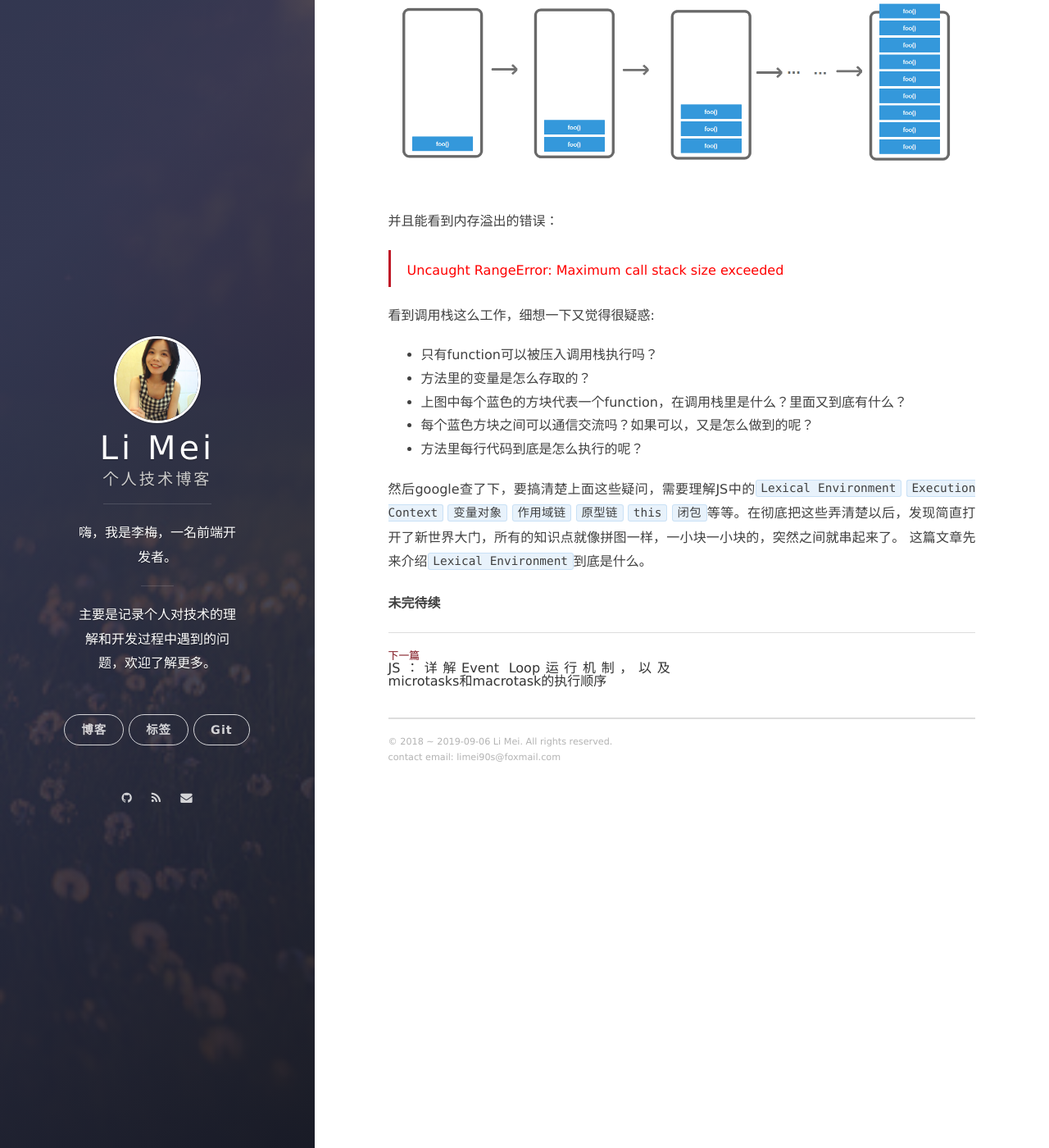
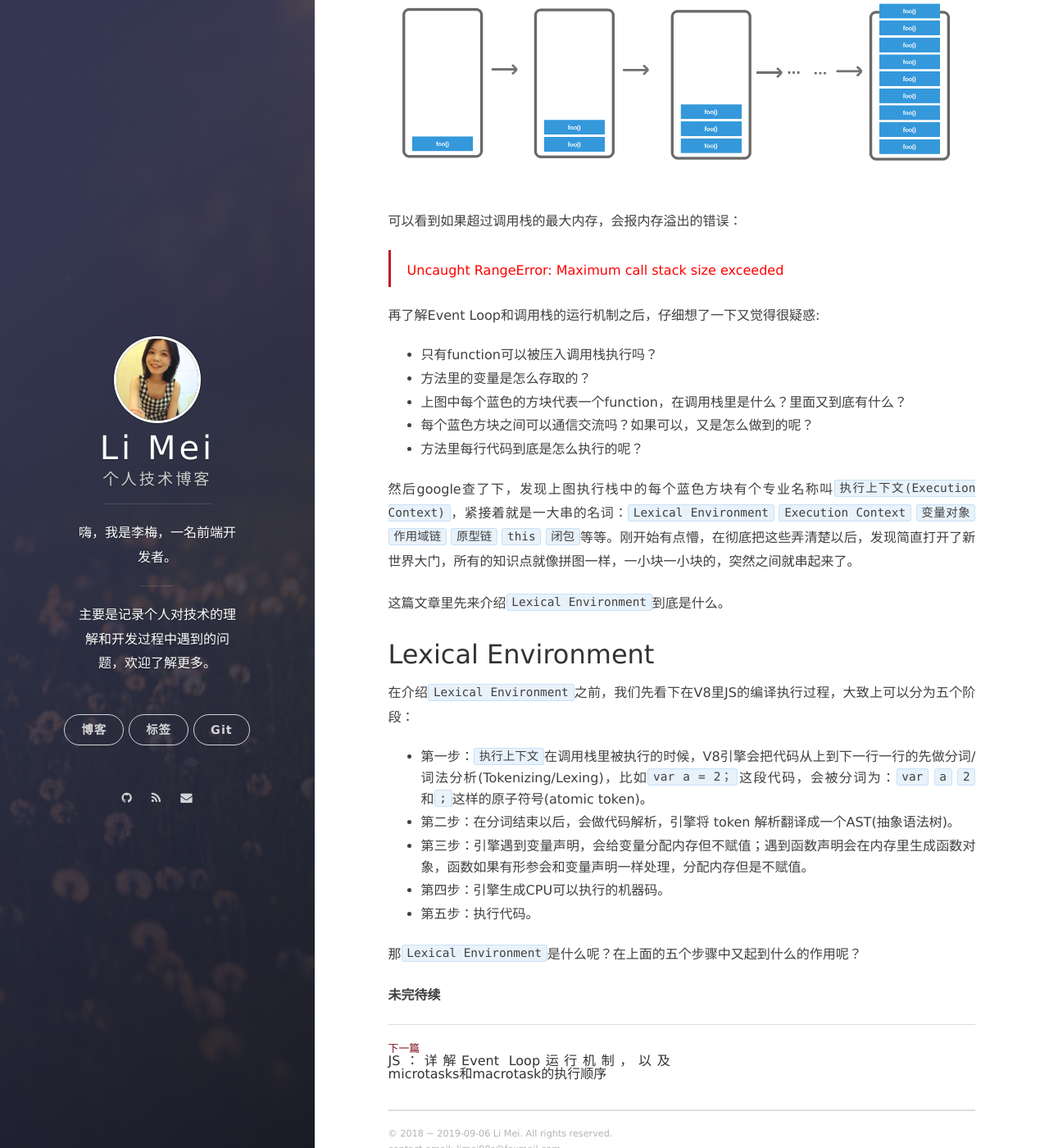
Before and after one commit to LiMeii/LiMeii.github.io, a Jekyll site: the page built from _posts/2019-09-06-js-lexical-environment.md, in a window 1280 px wide and 1400 px high, scrolled down 1434 px. Shown: the whole window at 82% size. Built offline with Jekyll 4.4.1, drawn with Linux system fonts in a browser that asks for light colours; nearby versions of some CDN libraries; some of the changed text lies outside the part shown.

Commit message:
update lexical environment

````diff
--- a/_posts/2019-09-06-js-lexical-environment.md
+++ b/_posts/2019-09-06-js-lexical-environment.md
@@ -34,23 +34,38 @@ function foo() {
 
 foo();
 ```
-上面代码的调用栈如下：
+上面这段代码的调用栈如下：
 ![js-lexical-environment](/assets/images/posts/js/js-lexical-environment02.png){:height="100%" width="100%"}
 
-并且能看到内存溢出的错误：
+可以看到如果超过调用栈的最大内存，会报内存溢出的错误：
 <blockquote>
 <p>
 <font color="red">Uncaught RangeError: Maximum call stack size exceeded</font>
 </p>
 </blockquote>
 
-看到调用栈这么工作，细想一下又觉得很疑惑:
+再了解Event Loop和调用栈的运行机制之后，仔细想了一下又觉得很疑惑:
 - 只有function可以被压入调用栈执行吗？
 - 方法里的变量是怎么存取的？
 - 上图中每个蓝色的方块代表一个function，在调用栈里是什么？里面又到底有什么？
 - 每个蓝色方块之间可以通信交流吗？如果可以，又是怎么做到的呢？
 - 方法里每行代码到底是怎么执行的呢？
 
-然后google查了下，要搞清楚上面这些疑问，需要理解JS中的```Lexical Environment``` ```Execution Context``` ```变量对象``` ```作用域链``` ```原型链``` ```this``` ```闭包```等等。在彻底把这些弄清楚以后，发现简直打开了新世界大门，所有的知识点就像拼图一样，一小块一小块的，突然之间就串起来了。 这篇文章先来介绍```Lexical Environment```到底是什么。
+然后google查了下，发现上图执行栈中的每个蓝色方块有个专业名称叫```执行上下文(Execution Context)```，紧接着就是一大串的名词：```Lexical Environment``` ```Execution Context``` ```变量对象``` ```作用域链``` ```原型链``` ```this``` ```闭包```等等。刚开始有点懵，在彻底把这些弄清楚以后，发现简直打开了新世界大门，所有的知识点就像拼图一样，一小块一小块的，突然之间就串起来了。
+
+
+这篇文章里先来介绍```Lexical Environment```到底是什么。
+
+## Lexical Environment
+
+在介绍```Lexical Environment```之前，我们先看下在V8里JS的编译执行过程，大致上可以分为五个阶段：
+- 第一步：```执行上下文```在调用栈里被执行的时候，V8引擎会把代码从上到下一行一行的先做分词/词法分析(Tokenizing/Lexing)，比如```var a = 2；```这段代码，会被分词为：```var``` ```a``` ```2```和```;```这样的原子符号(atomic token)。
+- 第二步：在分词结束以后，会做代码解析，引擎将 token 解析翻译成一个AST(抽象语法树)。
+- 第三步：引擎遇到变量声明，会给变量分配内存但不赋值；遇到函数声明会在内存里生成函数对象，函数如果有形参会和变量声明一样处理，分配内存但是不赋值。
+- 第四步：引擎生成CPU可以执行的机器码。
+- 第五步：执行代码。
+
+
+那```Lexical Environment```是什么呢？在上面的五个步骤中又起到什么的作用呢？
 
 **未完待续**
````
Also changed, not shown: other parts of _posts/2019-09-06-js-lexical-environment.md (+1 -1 lines).
